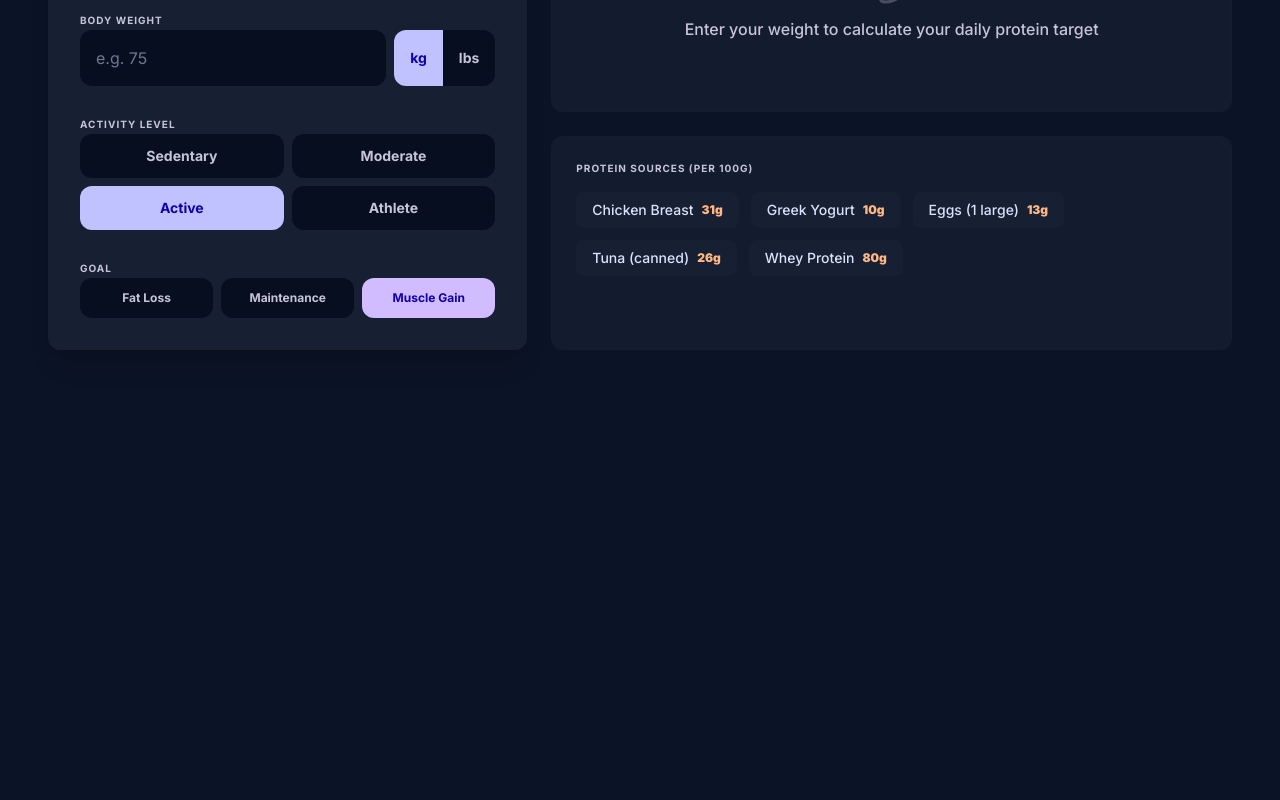
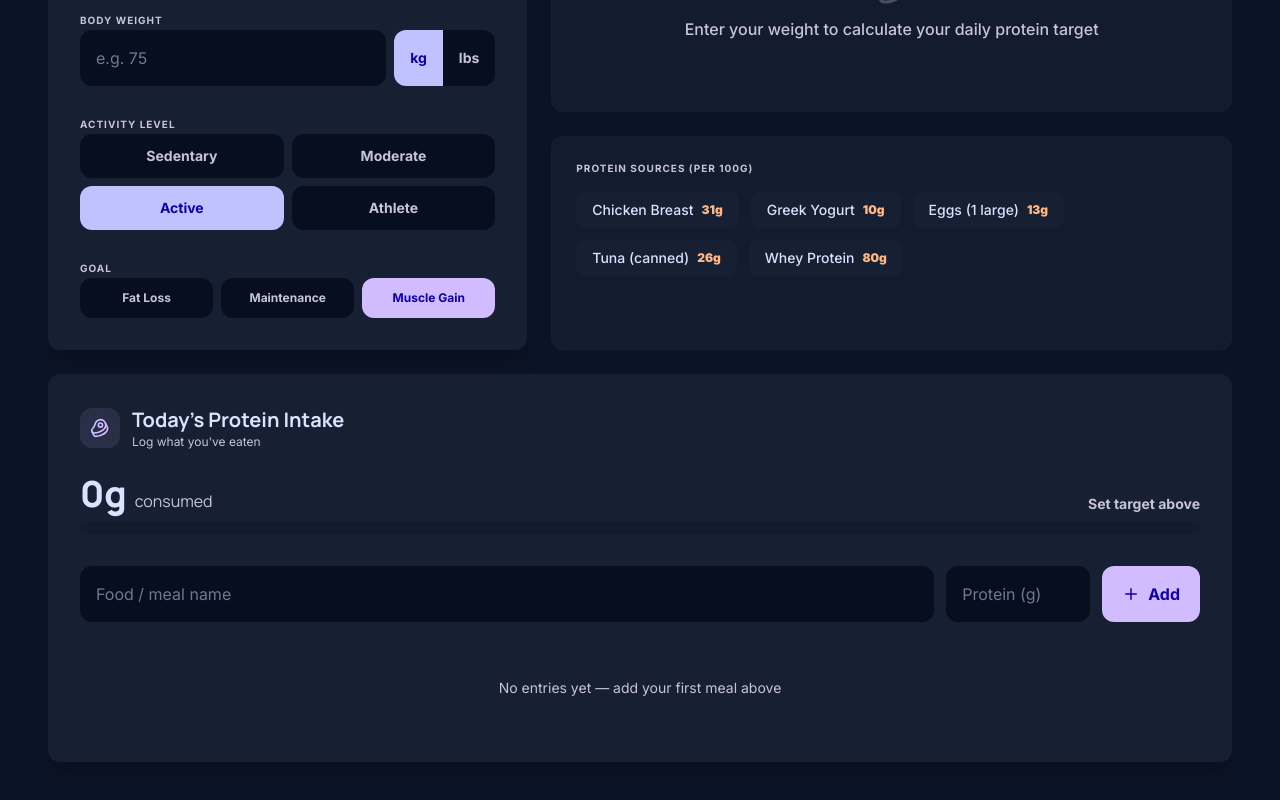
Before and after one commit to Darrennen/Zoi, a React (Vite) app: page /activity in a window 1280 px wide. Shown: the part 1090-1890 px from the top of the page. Before the commit the page ends 1488 px from the top, so only its background shows below. Built offline with nearby package versions, Linux system fonts and the light colour scheme.

Commit message:
feat: add daily protein intake tracker with live progress bar

```diff
--- a/src/pages/ActivityPage.tsx
+++ b/src/pages/ActivityPage.tsx
@@ -1,5 +1,6 @@
 import React, { useState, useMemo } from 'react';
-import { Timer, TrendingUp, Clock, Plus, Dumbbell, Zap, Activity, ChevronRight, Beef } from 'lucide-react';
+import { Timer, TrendingUp, Clock, Plus, Dumbbell, Zap, Activity, ChevronRight, Beef, X } from 'lucide-react';
+import { AnimatePresence } from 'motion/react';
 import { motion } from 'motion/react';
 import { cn } from '@/src/lib/utils';
 import { Modal } from '../components/Modal';
@@ -54,6 +55,24 @@ export const ActivityPage = () => {
     const grams = Math.round(kg * ACTIVITY_MULTIPLIERS[activityLevel] * GOAL_MULTIPLIERS[goal]);
     return { grams, perMeal: Math.round(grams / 3), perMeal4: Math.round(grams / 4) };
   }, [weight, unit, activityLevel, goal]);
+
+  // Daily intake log
+  const [intakeLog, setIntakeLog] = useState<{ id: number; food: string; grams: number }[]>([]);
+  const [intakeFood, setIntakeFood] = useState('');
+  const [intakeGrams, setIntakeGrams] = useState('');
+
+  const totalConsumed = intakeLog.reduce((sum, item) => sum + item.grams, 0);
+  const progressPct = proteinResult ? Math.min(100, Math.round((totalConsumed / proteinResult.grams) * 100)) : 0;
+
+  const addIntake = () => {
+    const g = parseFloat(intakeGrams);
+    if (!intakeFood.trim() || !g || g <= 0) return;
+    setIntakeLog(prev => [...prev, { id: Date.now(), food: intakeFood.trim(), grams: g }]);
+    setIntakeFood('');
+    setIntakeGrams('');
+  };
+
+  const removeIntake = (id: number) => setIntakeLog(prev => prev.filter(i => i.id !== id));
 
   const handleLogSubmit = () => {
     toast('Session logged successfully!');
@@ -419,6 +438,109 @@ export const ActivityPage = () => {
         </div>
       </div>
 
+      {/* Daily Protein Intake Tracker */}
+      <div className="mt-6 bg-surface-container rounded-xl p-8 shadow-xl">
+        <div className="flex items-center justify-between mb-6">
+          <div className="flex items-center gap-3">
+            <div className="w-10 h-10 rounded-xl bg-secondary/10 flex items-center justify-center">
+              <Beef size={20} className="text-secondary" />
+            </div>
+            <div>
+              <h3 className="font-headline font-bold text-xl">Today's Protein Intake</h3>
+              <p className="text-on-surface-variant text-xs">Log what you've eaten</p>
+            </div>
+          </div>
+          {intakeLog.length > 0 && (
+            <button onClick={() => setIntakeLog([])} className="text-xs font-bold text-on-surface-variant hover:text-error transition-colors uppercase tracking-widest">
+              Clear All
+            </button>
+          )}
+        </div>
+
+        {/* Progress bar */}
+        <div className="mb-8">
+          <div className="flex items-end justify-between mb-2">
+            <span className="font-headline font-black text-4xl text-on-surface">
+              {totalConsumed}g
+              <span className="text-base font-normal text-on-surface-variant ml-2">consumed</span>
+            </span>
+            <span className="text-sm font-bold text-on-surface-variant">
+              {proteinResult ? `${proteinResult.grams}g target` : 'Set target above'}
+            </span>
+          </div>
+          <div className="w-full h-3 bg-surface-container-low rounded-full overflow-hidden">
+            <motion.div
+              className={cn("h-full rounded-full transition-colors", progressPct >= 100 ? 'bg-tertiary' : 'bg-secondary')}
+              animate={{ width: `${progressPct}%` }}
+              transition={{ type: 'spring', stiffness: 80, damping: 20 }}
+            />
+          </div>
+          {proteinResult && (
+            <div className="flex justify-between mt-1">
+              <span className="text-[10px] font-bold text-on-surface-variant uppercase tracking-widest">{progressPct}% of daily goal</span>
+              {proteinResult.grams - totalConsumed > 0
+                ? <span className="text-[10px] font-bold text-secondary">{proteinResult.grams - totalConsumed}g remaining</span>
+                : <span className="text-[10px] font-bold text-tertiary">Goal reached!</span>
+              }
+            </div>
+          )}
+        </div>
+
+        {/* Add food row */}
+        <div className="flex gap-3 mb-6">
+          <input
+            type="text"
+            placeholder="Food / meal name"
+            value={intakeFood}
+            onChange={e => setIntakeFood(e.target.value)}
+            onKeyDown={e => e.key === 'Enter' && addIntake()}
+            className="flex-1 bg-surface-container-lowest border-none rounded-xl text-on-surface p-4 focus:ring-2 focus:ring-secondary transition-all"
+          />
+          <input
+            type="number"
+            placeholder="Protein (g)"
+            value={intakeGrams}
+            onChange={e => setIntakeGrams(e.target.value)}
+            onKeyDown={e => e.key === 'Enter' && addIntake()}
+            className="w-36 bg-surface-container-lowest border-none rounded-xl text-on-surface p-4 focus:ring-2 focus:ring-secondary transition-all"
+          />
+          <button
+            onClick={addIntake}
+            className="px-5 bg-secondary text-on-primary rounded-xl font-bold hover:bg-secondary/80 active:scale-95 transition-all flex items-center gap-2"
+          >
+            <Plus size={18} /> Add
+          </button>
+        </div>
+
+        {/* Log list */}
+        <div className="space-y-2">
+          <AnimatePresence>
+            {intakeLog.length === 0 ? (
+              <div className="py-8 text-center text-on-surface-variant text-sm">
+                No entries yet — add your first meal above
+              </div>
+            ) : (
+              intakeLog.map(item => (
+                <motion.div key={item.id}
+                  initial={{ opacity: 0, y: -8 }}
+                  animate={{ opacity: 1, y: 0 }}
+                  exit={{ opacity: 0, x: 20 }}
+                  className="flex items-center justify-between bg-surface-container-low px-5 py-3 rounded-xl group"
+                >
+                  <span className="font-medium text-on-surface">{item.food}</span>
+                  <div className="flex items-center gap-4">
+                    <span className="font-headline font-black text-secondary text-lg">{item.grams}g</span>
+                    <button onClick={() => removeIntake(item.id)} className="text-on-surface-variant hover:text-error transition-colors opacity-0 group-hover:opacity-100">
+                      <X size={16} />
+                    </button>
+                  </div>
+                </motion.div>
+              ))
+            )}
+          </AnimatePresence>
+        </div>
+      </div>
+
       <div
         onClick={() => setLogOpen(true)}
         className="fixed right-6 bottom-24 md:bottom-12 w-14 h-14 bg-primary text-on-primary rounded-2xl shadow-2xl flex items-center justify-center z-40 active:scale-95 transition-transform cursor-pointer"
```
